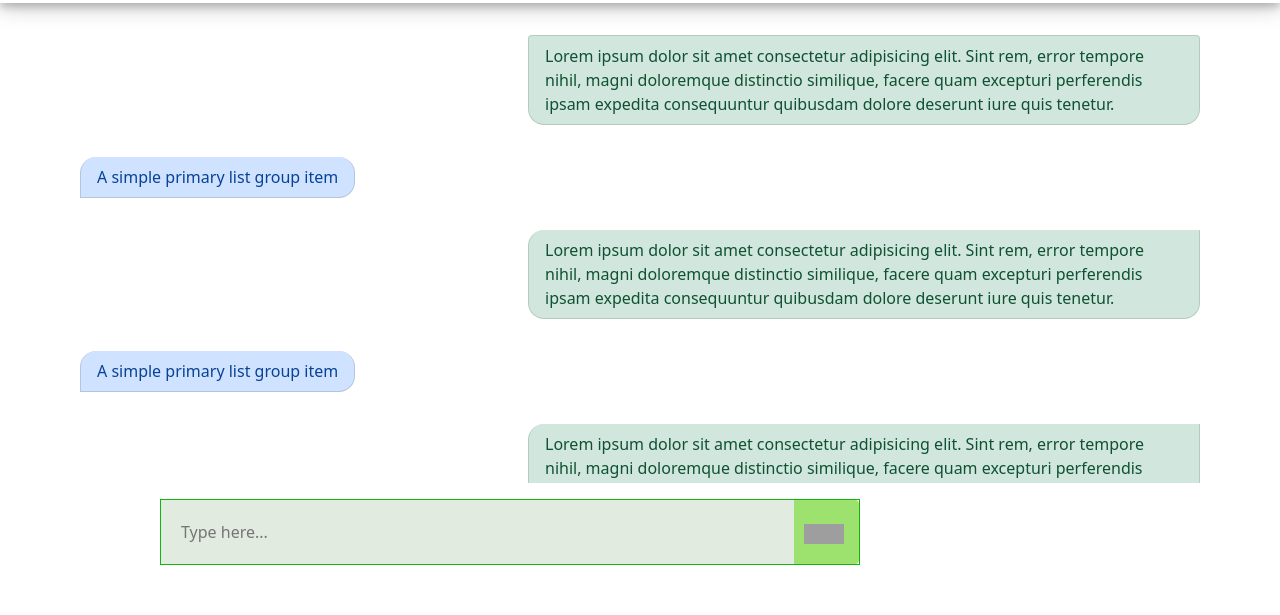
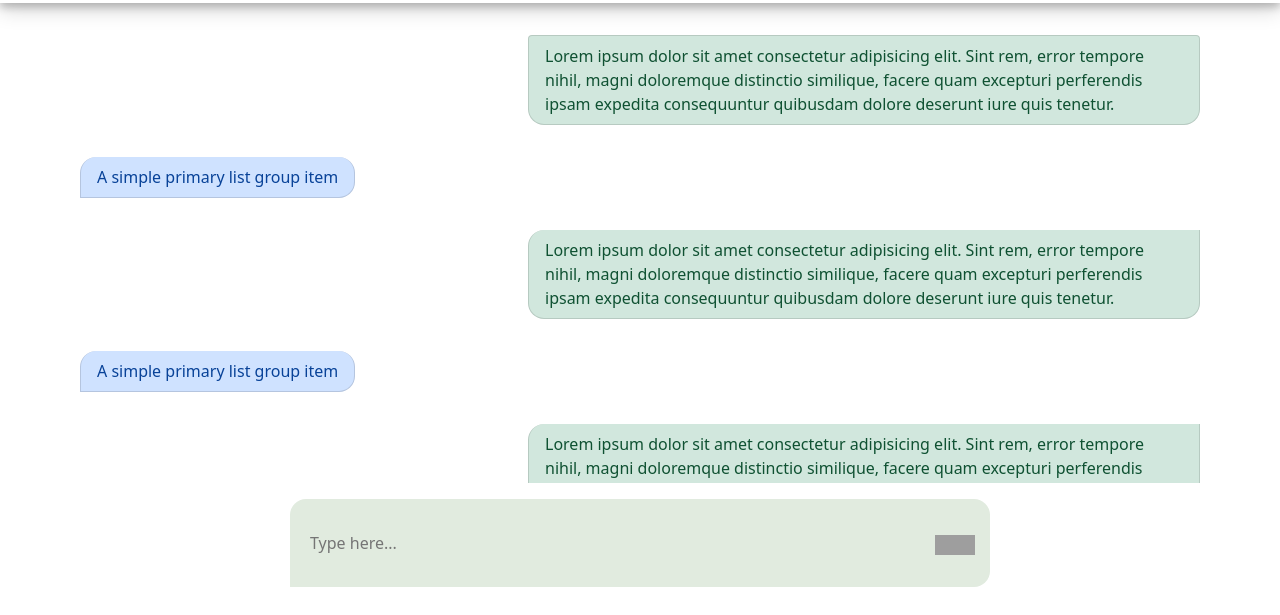
Before and after one commit to sjha0766/Chat-APP, a website: page index.html in a window 1280 px wide. Shown: the part 117-732 px from the top of the page. Drawn offline with nearby package versions, Linux system fonts and the light colour scheme; grey boxes are pictures that could not be loaded.

Commit message:
change style in msg area

```diff
--- a/style.css
+++ b/style.css
@@ -67,19 +67,15 @@ body html {
     border-radius: 1rem 0rem 1rem 1rem;
 }
 .send-msg {
-
     height: 15vh;
     padding: 1rem 5rem;
+    display: flex;
+    justify-content: center;
 }
 
 .send-container{
-
-    /* padding: 20px; */
-    margin-left: 80px;
-   border: 1px solid #0fb50c;
    width: 700px;
-    display: flex;
-
+   display: flex;
 }
 input{
 
@@ -88,15 +84,16 @@ input{
     font-size: 16px;
    width: 700px;
    border: none;
+   border-radius: 1rem 0rem 0rem 0rem;
 
 }
 .send-button {
-    background-color: #9de26e;
+    background-color: rgb(225, 235, 223);
   color: #fff;
   border: none;
   padding: 10px;
-  border-radius: 0 4px 4px 0;
   cursor: pointer;
+  border-radius: 0rem 1rem 1rem 0rem;
 }
 .send-button img {
     width: 40px;
```
